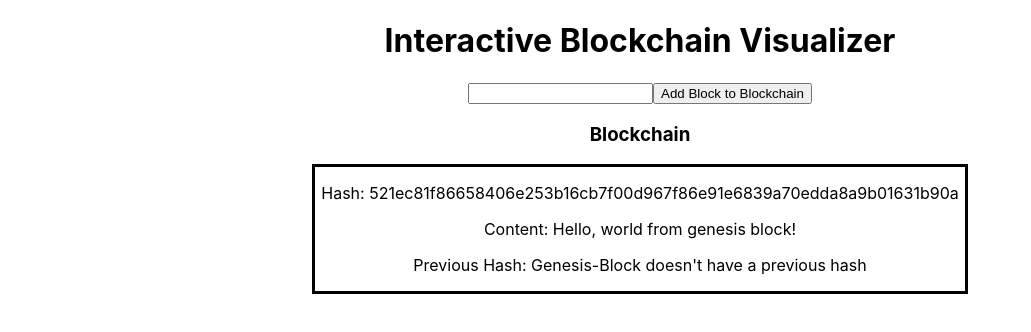
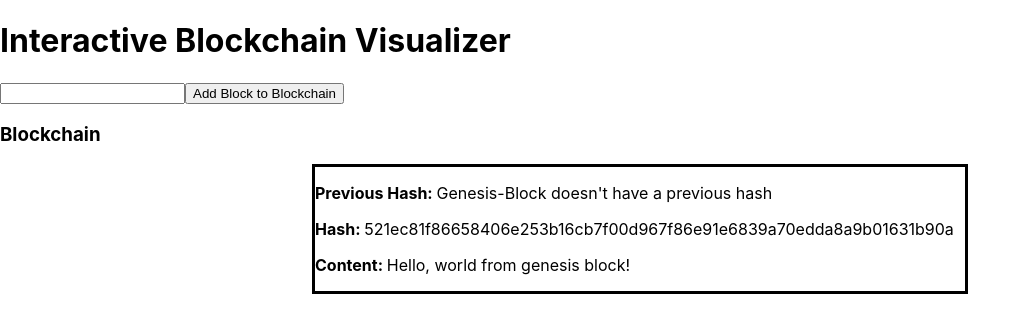
Before and after one commit to waiscodes/typescript-jest, a React (Create React App) app: page / in a window 1280 px wide. Shown: the top 332 px of the page, without its empty margins (0-1031 px from the left). Built offline with nearby package versions, Linux system fonts and the light colour scheme.

Commit message:
styled each block

```diff
--- a/src/App.css
+++ /dev/null
@@ -1,38 +0,0 @@
-.App {
-  text-align: center;
-}
-
-.App-logo {
-  height: 40vmin;
-  pointer-events: none;
-}
-
-@media (prefers-reduced-motion: no-preference) {
-  .App-logo {
-    animation: App-logo-spin infinite 20s linear;
-  }
-}
-
-.App-header {
-  background-color: #282c34;
-  min-height: 100vh;
-  display: flex;
-  flex-direction: column;
-  align-items: center;
-  justify-content: center;
-  font-size: calc(10px + 2vmin);
-  color: white;
-}
-
-.App-link {
-  color: #61dafb;
-}
-
-@keyframes App-logo-spin {
-  from {
-    transform: rotate(0deg);
-  }
-  to {
-    transform: rotate(360deg);
-  }
-}
--- a/src/App.tsx
+++ b/src/App.tsx
@@ -1,5 +1,4 @@
 import React, { useState } from "react";
-import "./App.css";
 
 // components
 import Blockchain from "./components/Blockchain";
--- a/src/components/Block.tsx
+++ b/src/components/Block.tsx
@@ -9,14 +9,16 @@ interface IProps {
 
 const Block: React.FC<IProps> = ({ block }) => {
   return (
-    <div>
-      <div>
-        <div className='block'>
-          <p>Hash: {block.hash}</p>
-          <p>Content: {block.content}</p>
-          <p>Previous Hash: {block.previousHash}</p>
-        </div>
-      </div>
+    <div className='block'>
+      <p>
+        <b>Previous Hash: </b> {block.previousHash}
+      </p>
+      <p>
+        <b>Hash: </b> {block.hash}
+      </p>
+      <p>
+        <b>Content: </b> {block.content}
+      </p>
     </div>
   );
 };
```
